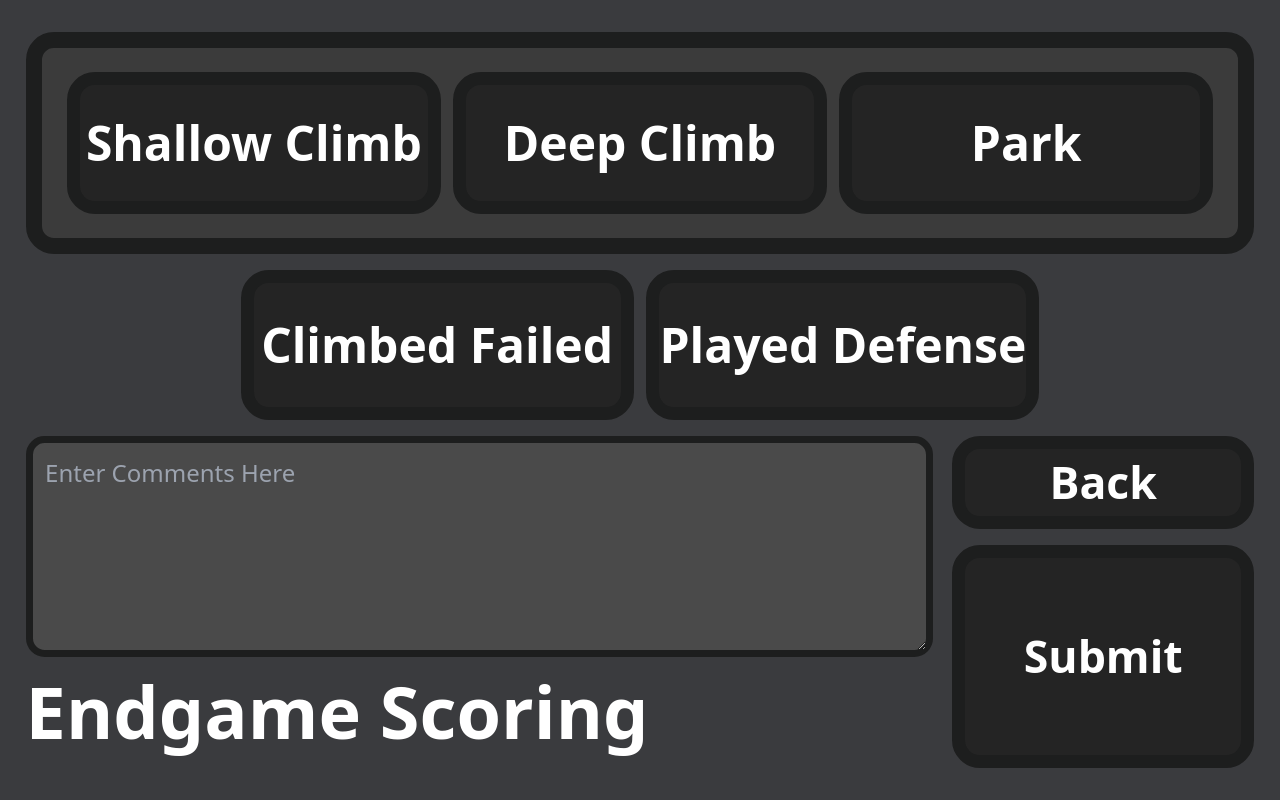
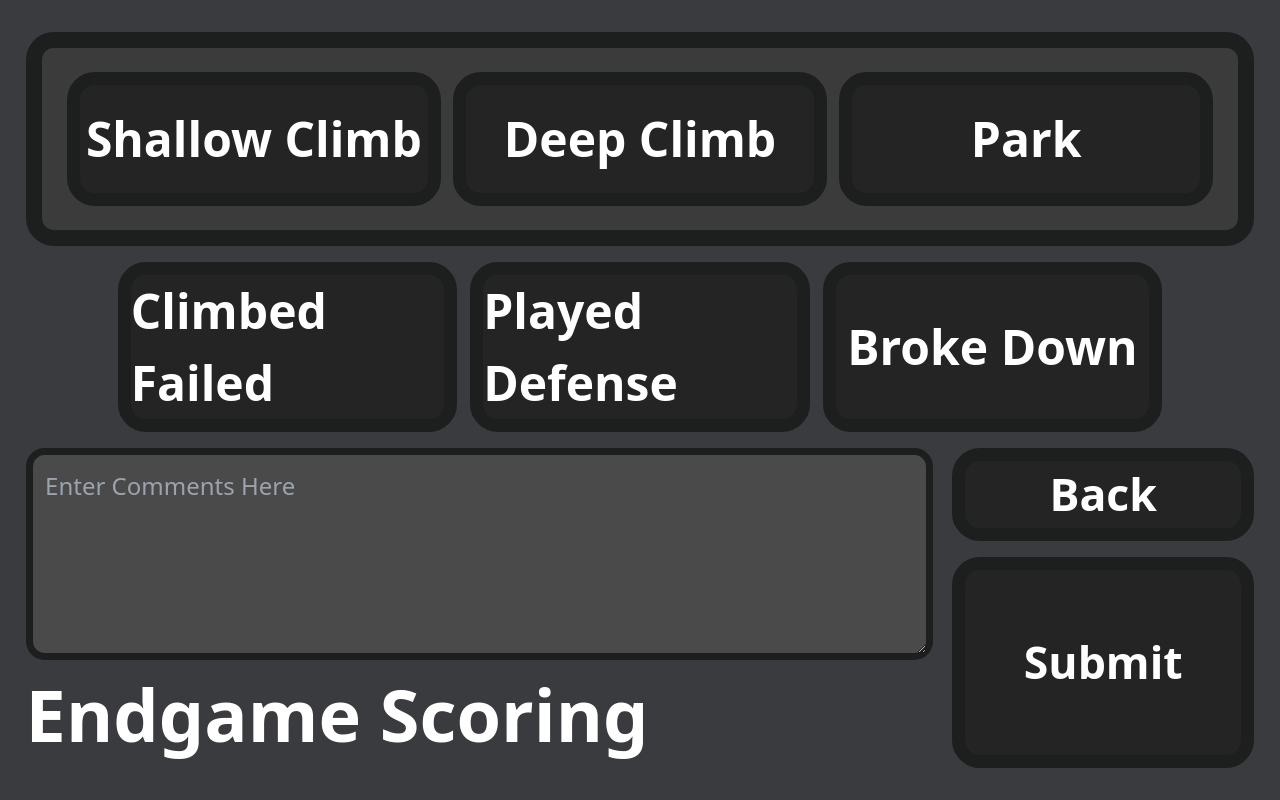
Before and after one commit to VihaanChhabria/VScouter, a React (Vite) app in the folder website/: page /endgame-scoring in a window 1280 px wide. Built offline with nearby package versions, Linux system fonts and the light colour scheme.

Commit message:
update EndgameScoringPage to include 'Broke Down' state

```diff
--- a/website/dev-dist/sw.js
+++ b/website/dev-dist/sw.js
@@ -82,7 +82,7 @@ define(['./workbox-ac6e1177'], (function (workbox) { 'use strict';
     "revision": "3ca0b8505b4bec776b69afdba2768812"
   }, {
     "url": "index.html",
-    "revision": "0.sjc9fqp3ul8"
+    "revision": "0.0liuctar31o"
   }], {});
   workbox.cleanupOutdatedCaches();
   workbox.registerRoute(new workbox.NavigationRoute(workbox.createHandlerBoundToURL("index.html"), {
--- a/website/src/pages/EndgameScoringPage.jsx
+++ b/website/src/pages/EndgameScoringPage.jsx
@@ -42,23 +42,13 @@ const EndgameScoringPage = () => {
     states?.inputs?.climbFailed || false
   );
   const [playedDefense, setPlayedDefense] = useState(
-    states?.inputs?.climbFailed || false
+    states?.inputs?.playedDefense || false
+  );
+  const [brokeDown, setBrokeDown] = useState(
+    states?.inputs?.brokeDown || false
   );
 
   const [comment, setComment] = useState(states?.inputs?.comment || "");
-
-  const trapMadeMissedTextStyle = {
-    color: "#FFFFFF",
-    fontSize: "7.44dvh",
-    fontWeight: "bold",
-    userSelect: "none",
-    position: "absolute",
-    display: "flex",
-    justifyContent: "center",
-    alignItems: "center",
-    width: "22dvw",
-    overflow: "hidden",
-  };
 
   return (
     <div
@@ -79,7 +69,7 @@ const EndgameScoringPage = () => {
       <div
         style={{
           flex: "0.45",
-          width: "65%",
+          width: "85%",
           display: "flex",
           flexDirection: "row",
           justifyContent: "center",
@@ -101,6 +91,13 @@ const EndgameScoringPage = () => {
             setSelected={setPlayedDefense}
           />
         </div>
+        <div style={{ flex: "1", height: "100%" }}>
+          <EndgameScoringToggle
+            question={"Broke Down"}
+            selected={brokeDown}
+            setSelected={setBrokeDown}
+          />
+        </div>
       </div>
       <div
         style={{
@@ -110,7 +107,7 @@ const EndgameScoringPage = () => {
           flexDirection: "row",
           justifyContent: "center",
           alignItems: "center",
-          gap: "1.5dvw"
+          gap: "1.5dvw",
         }}
       >
         <div
@@ -160,6 +157,7 @@ const EndgameScoringPage = () => {
                 parkAttempted,
                 climbFailed,
                 playedDefense,
+                brokeDown,
                 comment,
               }}
             />
@@ -174,6 +172,7 @@ const EndgameScoringPage = () => {
                 parkAttempted,
                 climbFailed,
                 playedDefense,
+                brokeDown,
                 comment,
               }}
               message={"Submit"}
```
